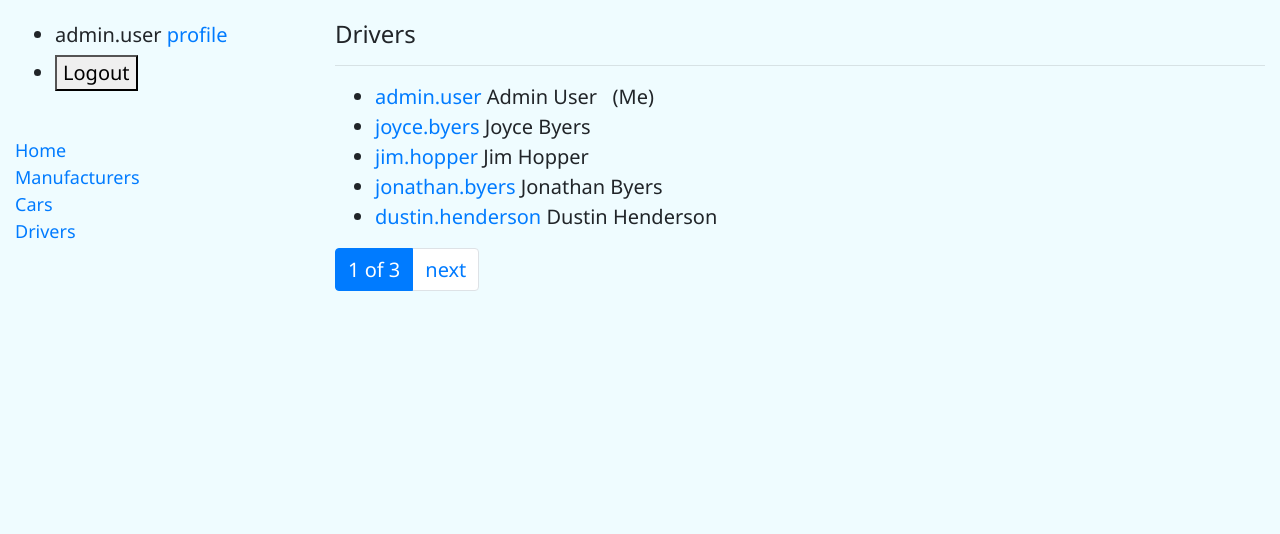
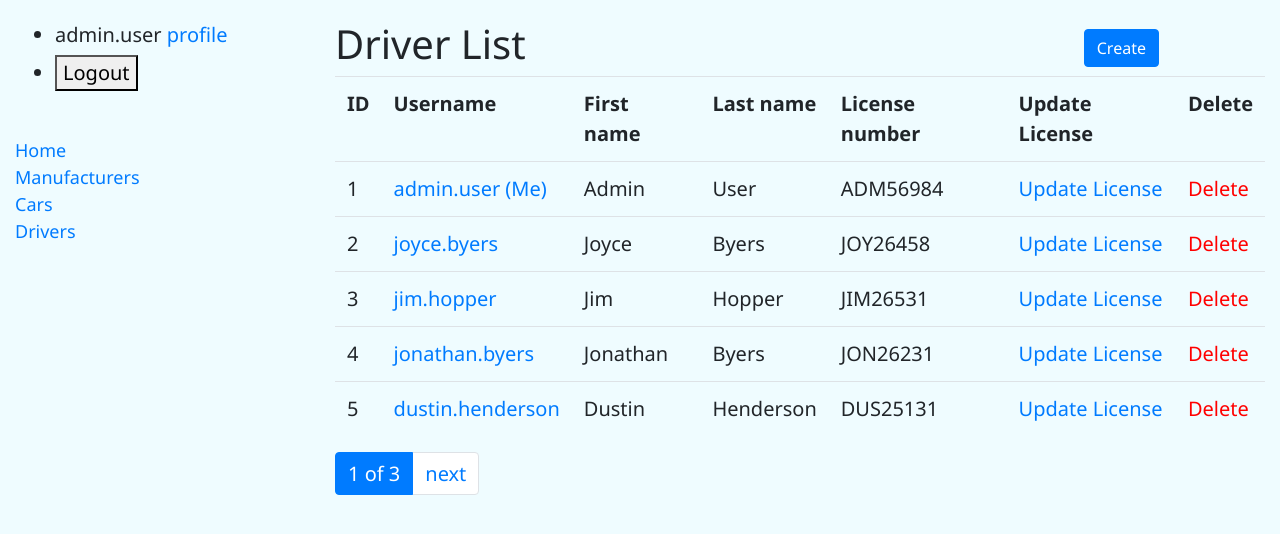
Before and after one commit to julia4406/TaxiService_django, a Django app: page /drivers/ in a window 1280 px wide. Shown: the top 534 px of the page. Run offline with Django 5.2, Linux system fonts and the light colour scheme; a user stored in the database is signed in; data comes from the database, SQL or seed files in the repository.

```diff
--- a/taxi/models.py
+++ b/taxi/models.py
@@ -1,6 +1,7 @@
 from django.conf import settings
 from django.contrib.auth.models import AbstractUser
 from django.db import models
+from django.urls import reverse
 
 
 class Manufacturer(models.Model):
@@ -41,3 +42,6 @@ class Driver(AbstractUser):
 
     def __str__(self):
         return f"{self.username}: {self.first_name} {self.last_name}"
+
+    def get_absolute_url(self):
+        return reverse("taxi:driver-detail", kwargs={"pk": self.pk})
--- a/taxi/urls.py
+++ b/taxi/urls.py
@@ -3,16 +3,20 @@ from django.urls import path
 from taxi.views import (
     index,
     CarListView,
+    CarDetailView,
     CarCreateView,
     CarUpdateView,
-    CarDetailView,
     CarDeleteView,
+    DriverListView,
+    DriverDetailView,
+    DriverCreateView,
     ManufacturerListView,
     ManufacturerCreateView,
     ManufacturerUpdateView,
     ManufacturerDeleteView,
-    DriverListView,
-    DriverDetailView,
+    DriverDeleteView,
+    DriverLicenseUpdateView,
+    update_drivers_in_car_view,
 )
 
 urlpatterns = [
@@ -40,6 +44,27 @@ urlpatterns = [
 
     path("drivers/", DriverListView.as_view(), name="driver-list"),
     path("drivers/<int:pk>/", DriverDetailView.as_view(), name="driver-detail"),
+    path(
+        "drivers/create/",
+        DriverCreateView.as_view(),
+        name="driver-create"
+    ),
+    path(
+        "drivers/<int:pk>/delete/",
+        DriverDeleteView.as_view(),
+        name="driver-delete"
+    ),
+
+    path(
+        "drivers/<int:pk>/license-update/",
+        DriverLicenseUpdateView.as_view(),
+        name="driver-update"
+    ),
+    path(
+        "cars/<int:pk>/driver-update/",
+        update_drivers_in_car_view,
+        name="assign-driver"
+    ),
 ]
 
 app_name = "taxi"
--- a/taxi/views.py
+++ b/taxi/views.py
@@ -1,9 +1,11 @@
+from django.contrib.auth.decorators import login_required
 from django.contrib.auth.mixins import LoginRequiredMixin
 from django.http import HttpRequest, HttpResponse
-from django.shortcuts import render
+from django.shortcuts import render, get_object_or_404, redirect
 from django.urls import reverse_lazy, reverse
 from django.views.generic import ListView, DetailView, UpdateView, CreateView, DeleteView
 
+from taxi.forms import DriverForm, DriverLicenseUpdateForm
 from taxi.models import Car, Driver, Manufacturer
 
 
@@ -82,6 +84,19 @@ class CarListView(ListView):
 class CarDetailView(LoginRequiredMixin, DetailView):
     model = Car
 
+    def get_context_data(self, **kwargs):
+        context = super().get_context_data(**kwargs)
+
+        if self.request.user.is_authenticated:
+            car = self.get_object()
+            drivers = car.drivers.all()
+
+            context["user_is_owner"] = any(
+                [True if driver.id == self.request.user.id else False
+                 for driver in drivers]
+            )
+        return context
+
 
 class CarCreateView(LoginRequiredMixin, CreateView):
     model = Car
@@ -111,6 +126,19 @@ class CarUpdateView(LoginRequiredMixin, UpdateView):
         return context
 
 
+@login_required
+def update_drivers_in_car_view(
+        request: HttpRequest,
+        pk: int
+) -> HttpResponse:
+    car = get_object_or_404(Car, pk=pk)
+    if request.user in car.drivers.all():
+        car.drivers.remove(request.user)
+    else:
+        car.drivers.add(request.user)
+    return redirect("taxi:car-detail", pk=car.pk)
+
+
 class CarDeleteView(LoginRequiredMixin, DeleteView):
     model = Car
     success_url = reverse_lazy("taxi:car-list")
@@ -135,3 +163,33 @@ class DriverListView(ListView):
 class DriverDetailView(LoginRequiredMixin, DetailView):
     model = Driver
     queryset = Driver.objects.prefetch_related("cars")
+
+
+class DriverCreateView(LoginRequiredMixin, CreateView):
+    model = Driver
+    form_class = DriverForm
+
+    def get_success_url(self):
+        return reverse_lazy(
+            "taxi:driver-detail",
+            kwargs={"pk": self.object.id}
+        )
+
+
+class DriverDeleteView(LoginRequiredMixin, DeleteView):
+    model = Driver
+    template_name = "taxi/driver_confirm_delete.html"
+    success_url = reverse_lazy("taxi:driver-list")
+
+    def get_context_data(self, **kwargs):
+        context = super().get_context_data(**kwargs)
+        referer_url = self.request.META.get("HTTP_REFERER", "/")
+        context["previous"] = referer_url
+        return context
+
+
+class DriverLicenseUpdateView(LoginRequiredMixin, UpdateView):
+    model = Driver
+    form_class = DriverLicenseUpdateForm
+    template_name = "taxi/license_form.html"
+    success_url = reverse_lazy("taxi:driver-list")
--- a/templates/taxi/driver_list.html
+++ b/templates/taxi/driver_list.html
@@ -1,21 +1,51 @@
 {% extends "base.html" %}
 
 {% block content %}
-  {% if driver_list %}
-    <h4>Drivers</h4>
-    <hr>
-    <ul class="drivers-nav">
+  <div style="display: flex; align-items: center; gap: 60%;">
+    <h1>Driver List</h1>
+    <a
+        class="btn btn-primary"
+        href="{% url 'taxi:driver-create' %}"
+        role="button"
+    >
+      Create
+    </a>
+  </div>
+
+    {% if driver_list %}
+    <table class="table">
+      <tr>
+        <th>ID</th>
+        <th>Username</th>
+        <th>First name</th>
+        <th>Last name</th>
+        <th>License number</th>
+        <th>Update License</th>
+        <th>Delete</th>
+      </tr>
     {% for driver in driver_list %}
-      <li>
-        <a href="{% url 'taxi:driver-detail' driver.id %}">
-          {{ driver.username }}
-        </a>
-          {{ driver.first_name }} {{ driver.last_name }}
-          {% if driver == current_user %}
-            &nbsp;&nbsp;(Me)
-          {% endif %}
-      </li>
+      <tr>
+        <td>{{ driver.id }}</td>
+        <td><a href="{{ driver.get_absolute_url }}">{{ driver.username }} {% if user == driver %} (Me){% endif %}</a></td>
+        <td>{{ driver.first_name }}</td>
+        <td>{{ driver.last_name }}</td>
+        <td>{{ driver.license_number }}</td>
+        <td>
+          <a href="{% url 'taxi:driver-update' pk=driver.id %}">
+            Update License
+          </a>
+        </td>
+        <td>
+          <a style="color: red"
+            href="{% url 'taxi:driver-delete' pk=driver.id %}">
+            Delete
+          </a>
+        </td>
+      </tr>
     {% endfor %}
-    </ul>
-  {% endif %}
+
+    </table>
+    {% else %}
+      <p>There are no drivers in the service.</p>
+    {% endif %}
 {% endblock %}
```
Also changed, not shown: taxi/forms.py (added, +63 -0 lines), templates/taxi/car_detail.html (+29 -7 lines), templates/taxi/driver_confirm_delete.html (added, +15 -0 lines), templates/taxi/driver_detail.html (+37 -12 lines), templates/taxi/driver_form.html (added, +12 -0 lines), templates/taxi/license_form.html (added, +19 -0 lines), README.md.
